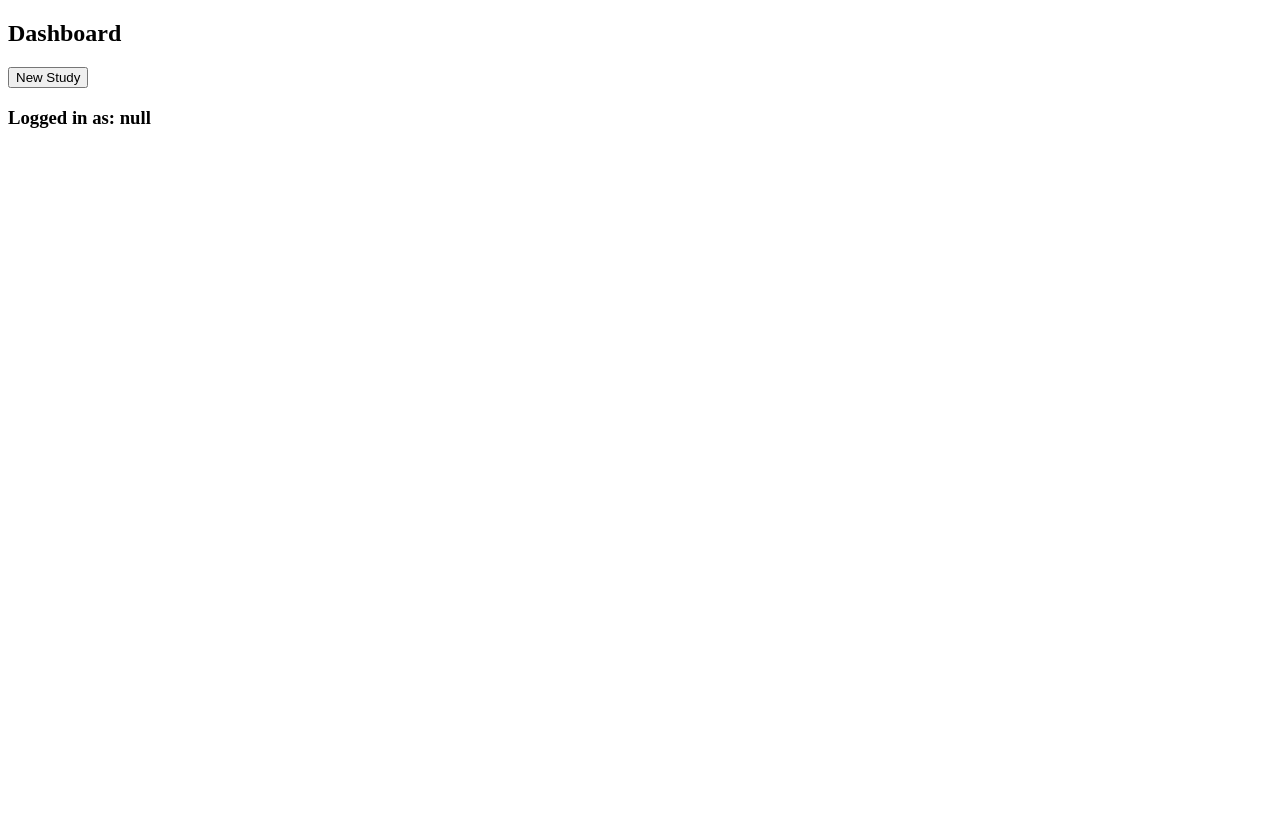
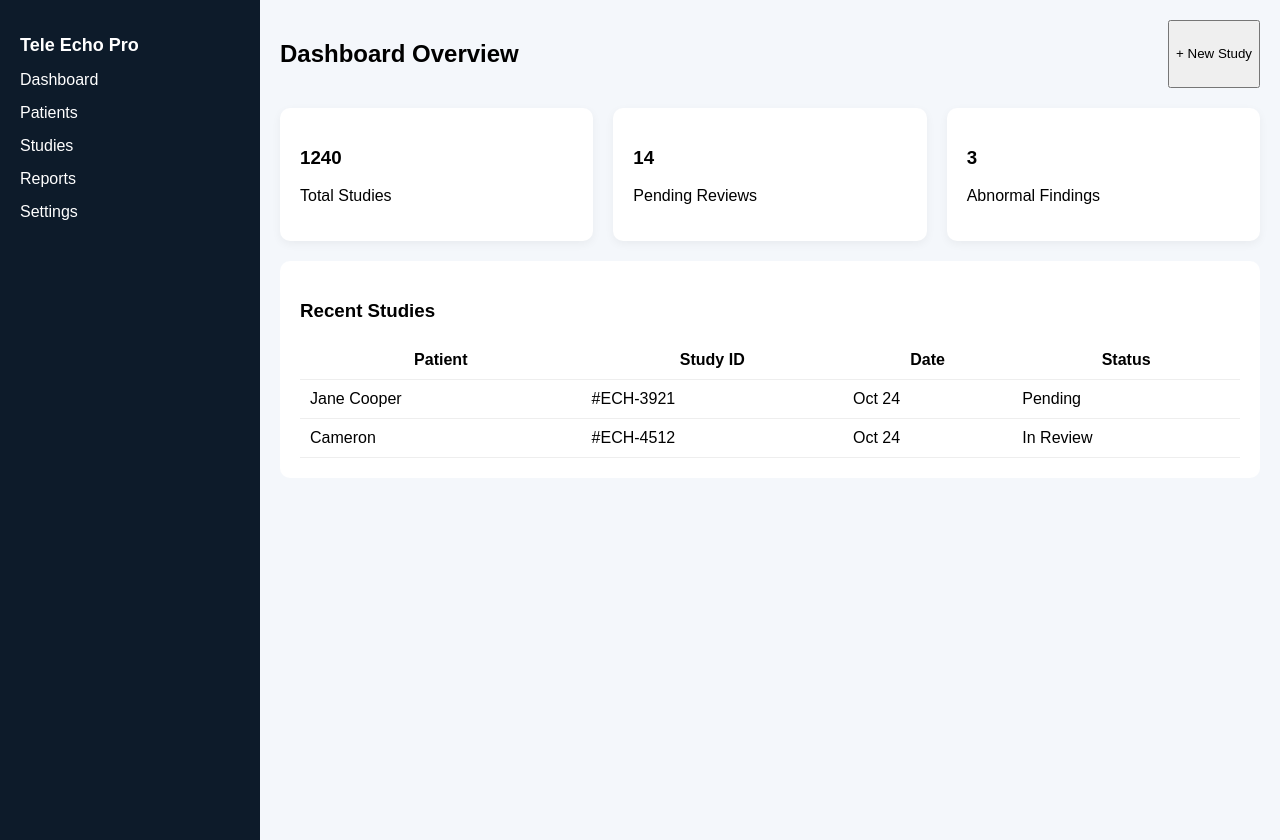
Before and after one commit to salma-afreen/tele-echo-pro, a plain HTML site: page dashboard.html in a window 1280 px wide. Before the commit the page ends 800 px from the top, so only its background shows below. Drawn offline with Linux system fonts and the light colour scheme.

Commit message:
Update dashboard.html

```diff
--- a/dashboard.html
+++ b/dashboard.html
@@ -2,20 +2,83 @@
 <html>
 <head>
   <title>Dashboard</title>
+  <link rel="stylesheet" href="style.css">
 </head>
 
 <body>
 
-<h2>Dashboard</h2>
+<div class="dashboard">
 
-<button onclick="newStudy()">New Study</button>
+  <!-- SIDEBAR -->
+  <div class="sidebar">
+    <h2>Tele Echo Pro</h2>
+    <a href="#">Dashboard</a>
+    <a href="#">Patients</a>
+    <a href="#">Studies</a>
+    <a href="#">Reports</a>
+    <a href="#">Settings</a>
+  </div>
 
-<h3 id="roleText"></h3>
+  <!-- MAIN -->
+  <div class="main">
+
+    <div class="topbar">
+      <h2>Dashboard Overview</h2>
+      <button onclick="newStudy()">+ New Study</button>
+    </div>
+
+    <!-- CARDS -->
+    <div class="cards">
+      <div class="card-box">
+        <h3>1240</h3>
+        <p>Total Studies</p>
+      </div>
+
+      <div class="card-box">
+        <h3>14</h3>
+        <p>Pending Reviews</p>
+      </div>
+
+      <div class="card-box">
+        <h3>3</h3>
+        <p>Abnormal Findings</p>
+      </div>
+    </div>
+
+    <!-- TABLE -->
+    <div class="table">
+      <h3>Recent Studies</h3>
+
+      <table>
+        <tr>
+          <th>Patient</th>
+          <th>Study ID</th>
+          <th>Date</th>
+          <th>Status</th>
+        </tr>
+
+        <tr>
+          <td>Jane Cooper</td>
+          <td>#ECH-3921</td>
+          <td>Oct 24</td>
+          <td>Pending</td>
+        </tr>
+
+        <tr>
+          <td>Cameron</td>
+          <td>#ECH-4512</td>
+          <td>Oct 24</td>
+          <td>In Review</td>
+        </tr>
+
+      </table>
+    </div>
+
+  </div>
+
+</div>
 
 <script>
-let role = localStorage.getItem("role");
-document.getElementById("roleText").innerText = "Logged in as: " + role;
-
 function newStudy() {
   window.location.href = "study.html";
 }
```
